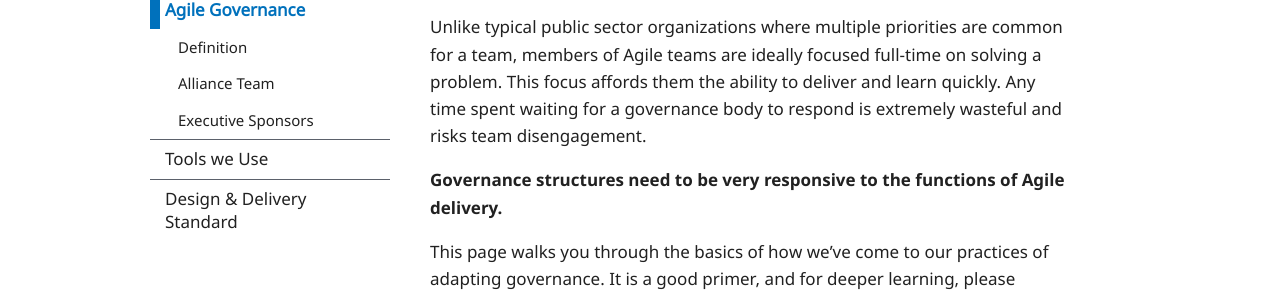
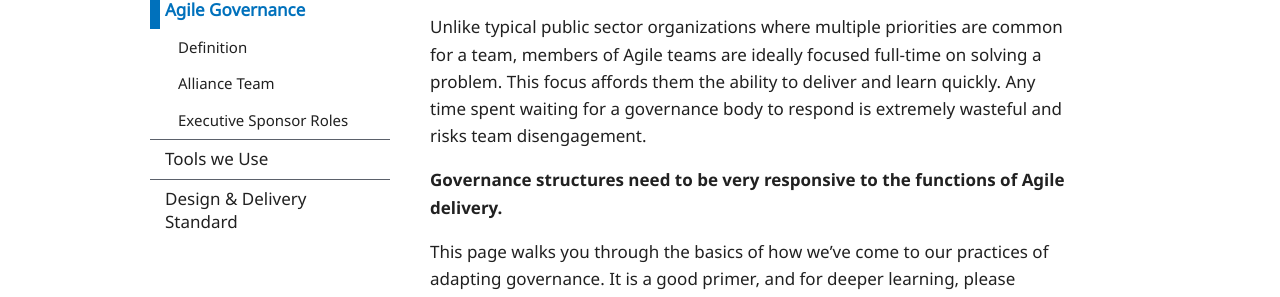
Before and after one commit to HeatherRemacle/exchangelabops, a Jekyll site: the page built from pages/governance.md, in a window 1280 px wide. Shown: the part 241-538 px from the top of the page. Built offline with Jekyll 4.4.1, drawn with Linux system fonts in a browser that asks for light colours.

Commit message:
Update governance.md

```diff
--- a/pages/governance.md
+++ b/pages/governance.md
@@ -9,9 +9,9 @@ subnav:
   - text: Definition
     href: '#definition'
   - text: Alliance Team
-    href: '#alliance'
-  - text: Executive Sponsors
-    href: '#executive-sponsors'
+    href: '#alliance-team'
+  - text: Executive Sponsor Roles
+    href: '#executive-sponsor-roles'
 ---
 As teams come to the lab, we are commonly asked: how do we set up governance for this thing?
 
```
